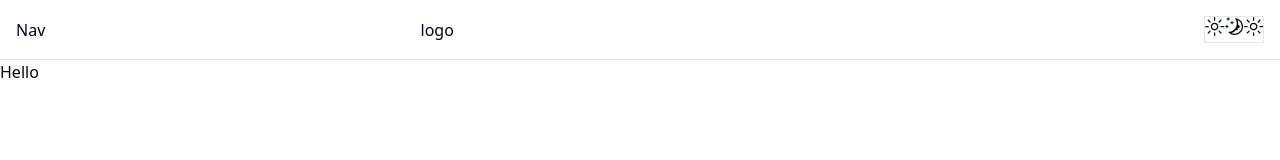
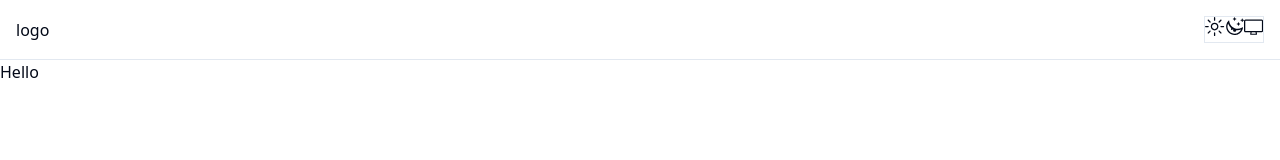
Before and after one commit to akwwong/React-Form-Builder, a Next.js app: page / in a window 1280 px wide. Shown: the top 160 px of the page. Built offline with nearby package versions, Linux system fonts and the light colour scheme.

Commit message:
light/dark/system modes added properly

```diff
--- a/app/(dashboard)/layout.tsx
+++ b/app/(dashboard)/layout.tsx
@@ -7,7 +7,6 @@
   return (
     <div className="flex flex-col min-h-screen min-w-full bg-background max-h-screen">
       <nav className="flex justify-between items-center border-b border-border h-[60px] px-4 py-2">
-        Nav
         <Logo />
         <div className="flex gap-4 items-center"></div>
         <ThemeSwitcher />
--- a/components/theme-switcher.tsx
+++ b/components/theme-switcher.tsx
@@ -1,6 +1,6 @@
 "use client";
 
-import { MoonIcon, SunIcon } from "@radix-ui/react-icons";
+import { DesktopIcon, MoonIcon, SunIcon } from "@radix-ui/react-icons";
 import { Tabs, TabsList, TabsTrigger } from "@radix-ui/react-tabs";
 import { useTheme } from "next-themes";
 import React, { useEffect, useState } from "react";
@@ -22,12 +22,12 @@
           <SunIcon className="h-[1.2rem] w-[1.2rem]" />
         </TabsTrigger>
 
-        <TabsTrigger value="dark" onClick={() => setTheme("light")}>
-          <MoonIcon className="h-[1.2rem] w-[1.2rem]" />
+        <TabsTrigger value="dark" onClick={() => setTheme("dark")}>
+          <MoonIcon className="h-[1.2rem] w-[1.2rem] rotate-90 transition-all dark:rotate-0" />
         </TabsTrigger>
 
-        <TabsTrigger value="light" onClick={() => setTheme("light")}>
-          <SunIcon className="h-[1.2rem] w-[1.2rem]" />
+        <TabsTrigger value="system" onClick={() => setTheme("system")}>
+          <DesktopIcon className="h-[1.2rem] w-[1.2rem]" />
         </TabsTrigger>
       </TabsList>
     </Tabs>
```
